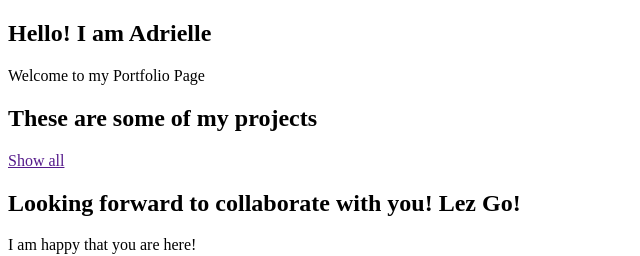
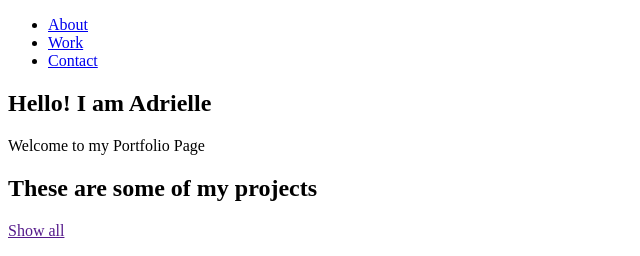
Before and after one commit to AdrielleRivera/Portfolio-Website, a plain HTML site: page index.html in a window 1280 px wide. Shown: the top 256 px of the page, without its empty margins (0-640 px from the left). Drawn offline with Linux system fonts and the light colour scheme.

Commit message:
Update index.html

```diff
--- a/index.html
+++ b/index.html
@@ -4,8 +4,18 @@
 	<title>My First Portfolio</title>
 </head>
 <body>
-<nav id="navbar">
-
+<nav id="navbar" class="nav">
+  <ul class="nav-list">
+        <li>
+          <a href="#welcome-section">About</a>
+        </li>
+        <li>
+          <a href="#projects">Work</a>
+        </li>
+        <li>
+          <a href="#contact">Contact</a>
+        </li>
+      </ul>
 </nav>
 <section id="welcome-section" class="welcome-section">
   <h1>Hello! I am Adrielle</h1>
```
